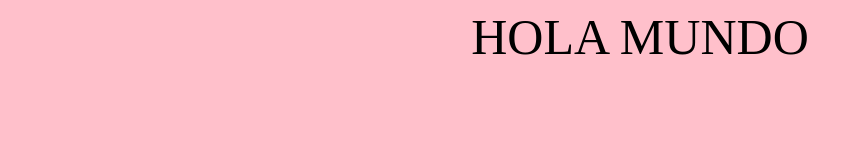
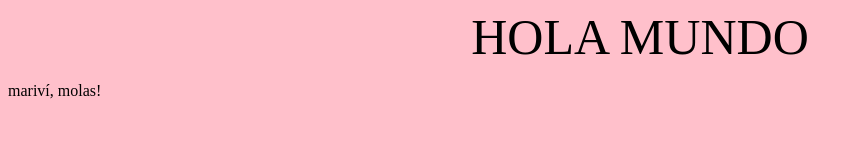
Before and after one commit to mariviru/ejercicio-04, a plain HTML site: page index.html in a window 1280 px wide. Shown: the whole page, without its empty margins (0-861 px from the left). Drawn offline with Linux system fonts and the light colour scheme.

Commit message:
change html

```diff
--- a/index.html
+++ b/index.html
@@ -7,5 +7,6 @@
   </head>
   <body>
     <div class="texto">Hola mundo</div>
+    <p>mariví, molas!</p>
   </body>
 </html>
```
